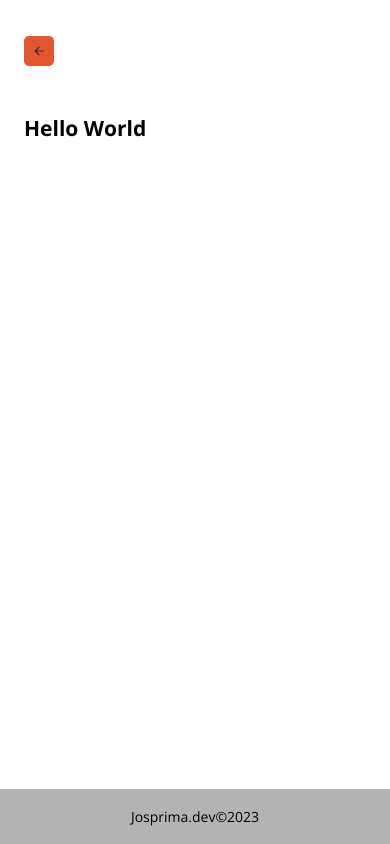
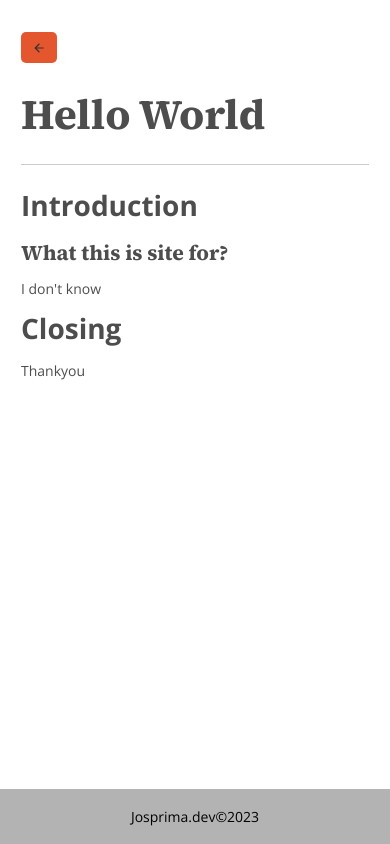
Before and after one commit to josprima-sihombing/josprima.dev, a Next.js app: page /post/hello-world in a window 390 px wide. Built offline with nearby package versions, Linux system fonts and the light colour scheme.

Commit message:
set responsive font-size

```diff
--- a/src/app/post/[slug]/page.tsx
+++ b/src/app/post/[slug]/page.tsx
@@ -1,7 +1,6 @@
-import Container from "@/components/atoms/container";
-import Typography from "@/components/atoms/typography";
 import { posts } from "@/data/posts/posts";
 import { readFile } from "fs/promises";
+import css from "./style.module.scss";
 
 export async function generateStaticParams() {
   return posts.map((post) => ({
@@ -26,5 +25,7 @@ const getPostContent = async (slug: string) => {
 export default async function PostDetailPage({ params }: PostDetailPageProps) {
   const content = await getPostContent(params.slug);
 
-  return <div dangerouslySetInnerHTML={{ __html: content }} />;
+  return (
+    <div dangerouslySetInnerHTML={{ __html: content }} className={css.root} />
+  );
 }
--- /dev/null
+++ b/src/app/post/[slug]/style.module.scss
@@ -0,0 +1,33 @@
+@use "/src/styles/variables.module.scss" as var;
+
+.root {
+  color: var.$black_70;
+
+  h1 {
+    margin-bottom: 1.5rem;
+  }
+
+  h2 {
+    margin-bottom: 1rem;
+  }
+
+  h3, p {
+    margin-bottom: 0.8rem;
+  }
+
+  h1 {
+    font-size: 3rem;
+    border-bottom: 1px solid var.$black_20;
+    padding-bottom: 1.5rem;
+    font-family: var(--font-source-serif);
+  }
+
+  h2 { font-size: 2rem; }
+
+  h3 {
+    font-size: 1.5rem;
+    font-family: var(--font-source-serif);
+  }
+
+  p { font-size: 1rem; }
+}
--- a/src/app/post/layout.tsx
+++ b/src/app/post/layout.tsx
@@ -4,23 +4,27 @@ import Footer from "@/components/sections/footer";
 
 import css from "@/styles/app.module.scss";
 
+import { openSans, sourceSerif } from "@/fonts";
+import classNames from "classnames";
+
 export default function PageLayout({
   children,
 }: {
   children: React.ReactNode;
 }) {
+  const cn = classNames(css.root, openSans.variable, sourceSerif.variable);
+
   return (
-    <main className={css.root}>
+    <main className={cn}>
       <article className={css.content}>
         <Container>
-          <div style={{ padding: "12px 24px" }}>
-            <BackButton style={{ marginTop: "24px" }} />
+          <div style={{ padding: "0.8rem 1.5rem" }}>
+            <BackButton style={{ marginTop: "1.5rem" }} />
           </div>
 
           <div
             style={{
-              marginTop: "24px",
-              padding: "12px 24px",
+              padding: "0.8rem 1.5rem",
             }}
           >
             {children}
--- a/src/components/atoms/button/style.module.scss
+++ b/src/components/atoms/button/style.module.scss
@@ -1,10 +1,10 @@
 @use "/src/styles/variables.module.scss" as var;
 
 .root {
-  padding: 12px 18px;
+  padding: 1rem 1rem;
   text-decoration: none;
   color: var.$black_80;
-  font-size: 14px;
+  font-size: 1rem;
   border-radius: 5px;
   line-height: 0;
   border: 0;
@@ -23,6 +23,6 @@
 
 @media screen and (max-width: 768px) {
   .root {
-    padding: 8px;
+    padding: 0.6rem 0.8rem;
   }
 }
--- a/src/components/sections/navbar/style.module.scss
+++ b/src/components/sections/navbar/style.module.scss
@@ -22,7 +22,7 @@
 
 .toggle_btn {
   display: none;
-  font-size: 24px !important;
+  font-size: 18px !important;
 }
 
 @media screen and (max-width: 768px) {
--- a/src/data/posts/contents/hello-world.html
+++ b/src/data/posts/contents/hello-world.html
@@ -1 +1,8 @@
 <h1>Hello World</h1>
+
+<h2>Introduction</h2>
+<h3>What this is site for?</h3>
+<p>I don't know</p>
+
+<h2>Closing</h2>
+<p>Thankyou</p>
--- a/src/fonts.ts
+++ b/src/fonts.ts
@@ -5,6 +5,7 @@ export const sourceSerif = Source_Serif_4({
   display: "swap",
   style: ["italic", "normal"],
   subsets: ["latin"],
+  variable: "--font-source-serif",
 });
 
 export const openSans = Open_Sans({
@@ -12,4 +13,5 @@ export const openSans = Open_Sans({
   display: "swap",
   style: ["italic", "normal"],
   subsets: ["latin"],
+  variable: "--font-open-sans",
 });
```
